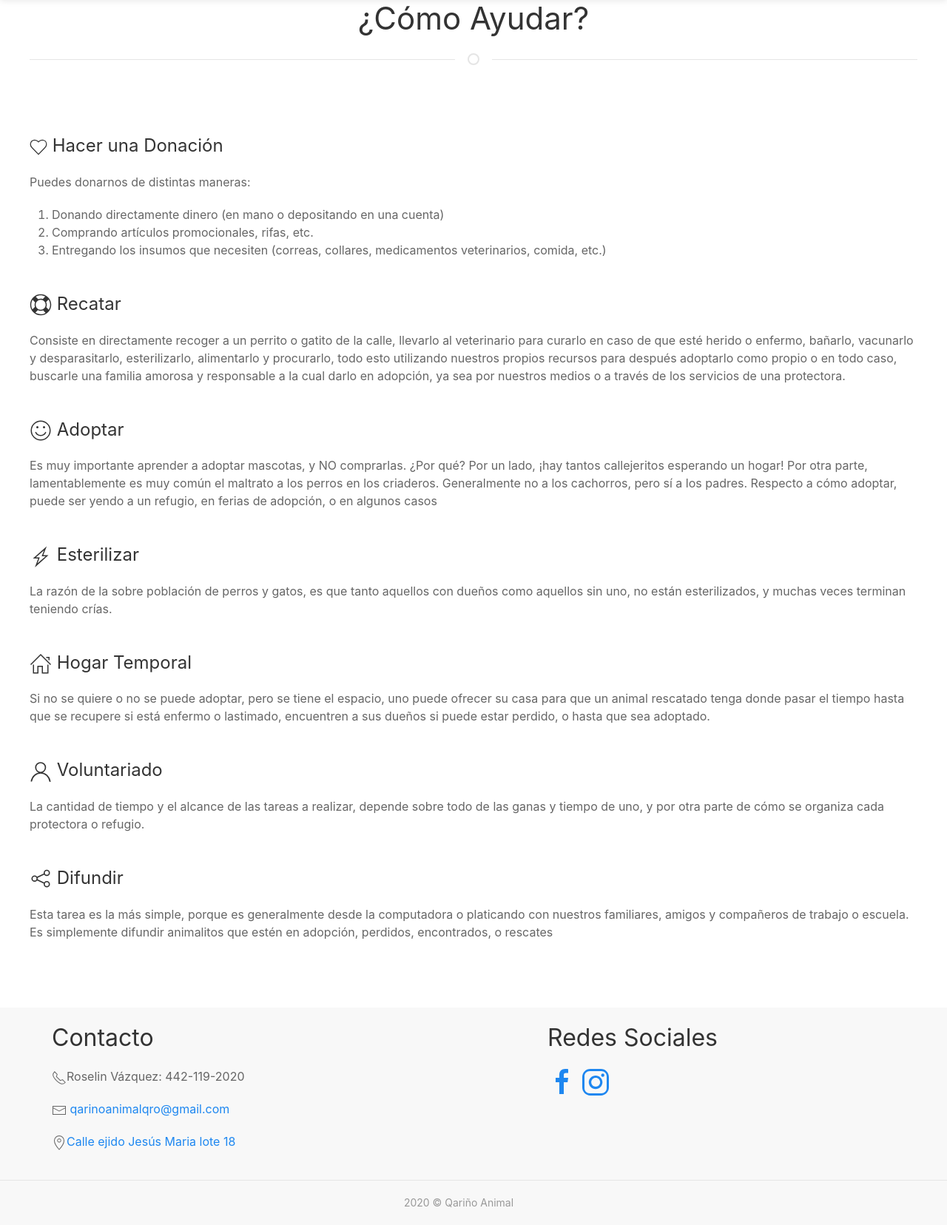
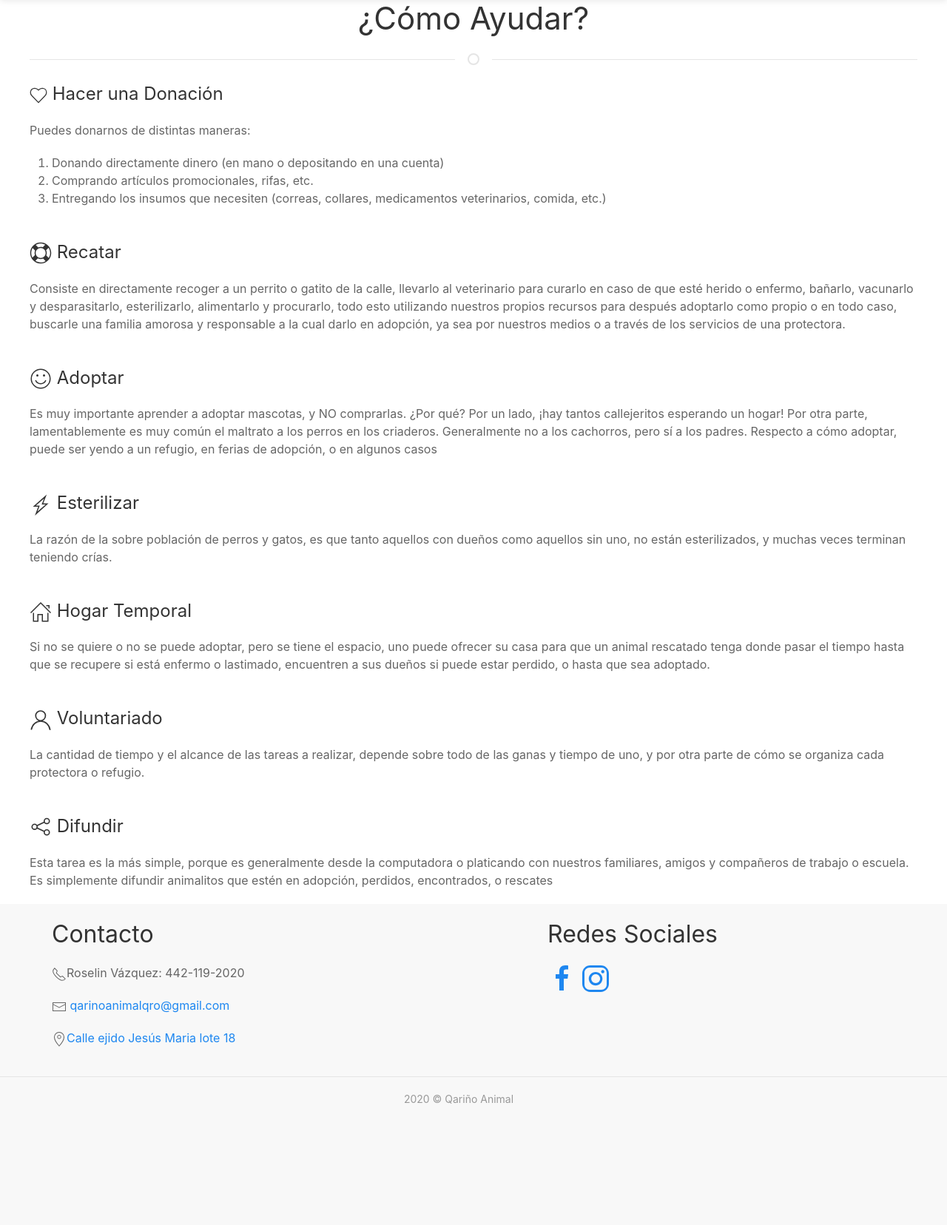
Before and after one commit to MartinNoboa/Qarinio-animal, a PHP site: page /comoAyudar in a window 1280 px wide. Shown: the part 120-1776 px from the top of the page at 74% size. After the commit the page ends 1612 px from the top, so only its background shows below. Run offline with PHP 8.4, Linux system fonts and the light colour scheme; a stand-in replaces the project's code that opens the database connection; some libraries are stand-ins or nearby versions.

Commit message:
juntar letras

```diff
--- a/src/comoAyudar.php
+++ b/src/comoAyudar.php
@@ -9,7 +9,7 @@ $titulo = "Cómo Ayudar";
   <hr class="uk-divider-icon">
 </div>
 
-<div class="uk-section">
+
   <div class="uk-container">
     <div>
       <h3><span uk-icon="icon: heart; ratio: 1.2"></span>  Hacer una Donación</h3>
@@ -52,7 +52,7 @@ $titulo = "Cómo Ayudar";
     </div>
 
   </div>
-</div>
+
 
 
 <?php include("_footer.html"); ?>
```
